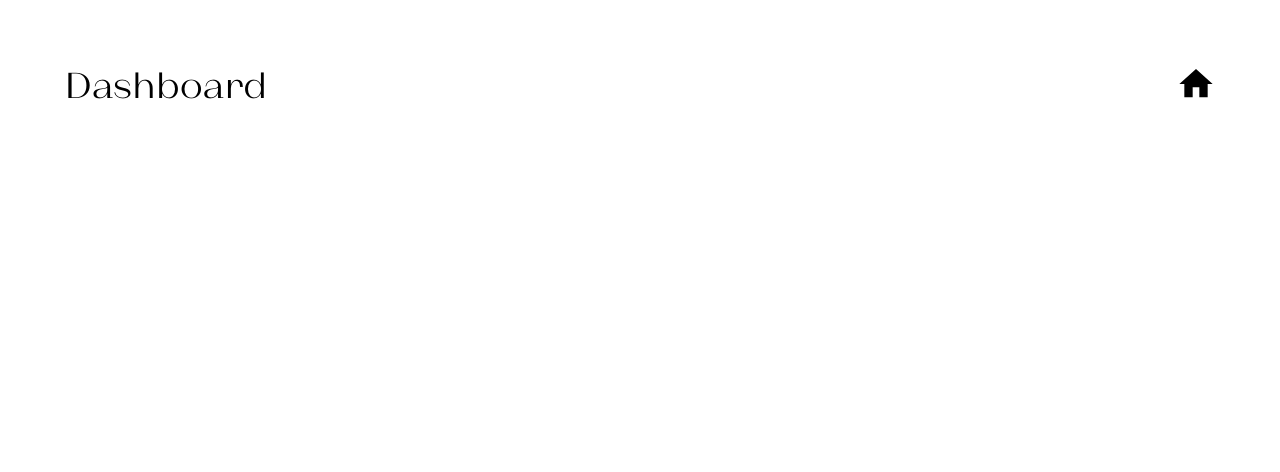
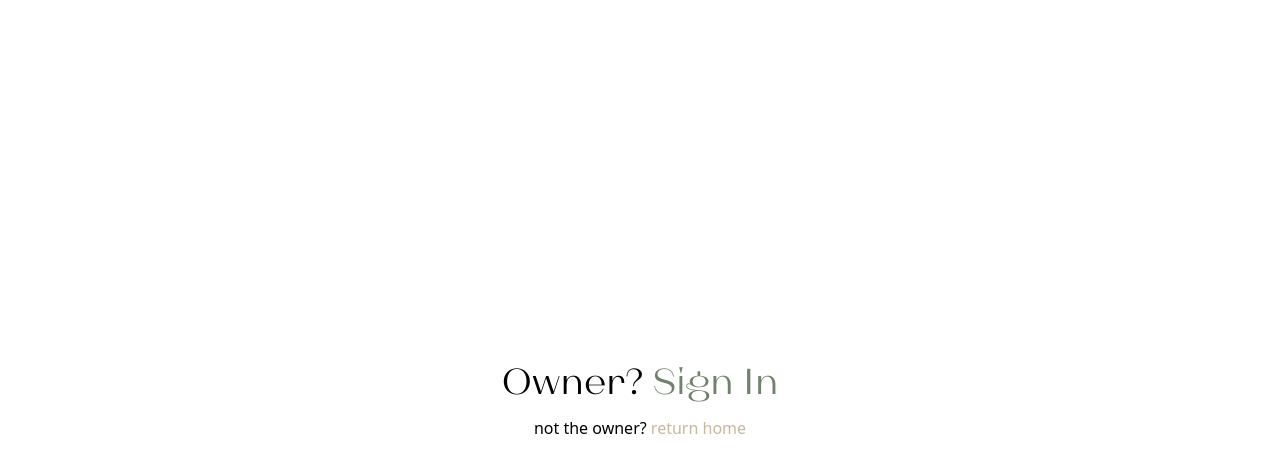
Before and after one commit to nebudev14/stoop-sale, a Next.js app: page /dashboard in a window 1280 px wide. Shown: the top 472 px of the page. Built offline with nearby package versions, Linux system fonts and the light colour scheme; no server answers.

Commit message:
auth protections

```diff
--- a/components/Catalog.js
+++ b/components/Catalog.js
@@ -1,7 +1,7 @@
 const Catalog = () => {
   return (
     /* one row */
-        <div className="flex grid-rows-4 gap-x-16 mt-10 justify-center">
+    <div className="flex justify-center grid-rows-4 mt-10 gap-x-16">
       <div className="catalog-boxes" onClick="">
         <img></img>
       </div>
@@ -18,7 +18,6 @@ const Catalog = () => {
         <img></img>
       </div>
 
-
     </div>
   );
 }
--- a/components/Navbar.js
+++ b/components/Navbar.js
@@ -1,10 +1,15 @@
+import { redirect } from "next/navigation";
+import { useRouter } from "next/router";
+
 const Navbar = () => {
+
+  const router = useRouter();
   return (
     <div className="flex item-center">
-      <text className="mr-auto font-miama text-6xl">STOOP SALE</text>
+      <text className="mr-auto text-6xl font-miama">STOOP SALE</text>
       <button className="mr-10">Browse</button>
-      <button className="mr-10">Sign in</button>
-      <button className="bg-stoop-green px-4 py-2 rounded-md text-white">RSVP</button>
+      <button className="mr-10" onClick={() => router.push("/dashboard")}>Sign in</button>
+      <button className="px-4 py-2 text-white rounded-md bg-stoop-green">RSVP</button>
     </div>
   );
 }
--- /dev/null
+++ b/components/Protected.js
@@ -0,0 +1,21 @@
+import { useSession } from "next-auth/react";
+import { signIn } from "next-auth/react";
+
+const Protected = ({ children }) => {
+  const { data: session, status } = useSession();
+  if (status === "loading") return <div className="flex items-center justify-center h-screen">Loading</div>
+  if (status === "unauthenticated") return (
+    <div className="flex flex-col items-center justify-center h-screen ">
+      <h1 className="mb-4 text-4xl font-kyiv">Owner? <span className=" text-stoop-green hover:cursor-pointer" onClick={() => signIn()}>Sign In</span></h1>
+      <h1 className="2xl">not the owner? <span className=" text-stoop-brown">return home</span></h1>
+    </div>
+  )
+
+  return (
+    <>
+      {session.user.admin ? children : <div className="flex items-center justify-center h-screen"><h1 className="text-2xl font-kyiv">You aren't an admin. Sorry!</h1></div>}
+    </>
+  );
+
+}
+export default Protected;
--- a/pages/dashboard/index.js
+++ b/pages/dashboard/index.js
@@ -1,12 +1,27 @@
+import Protected from "@/components/Protected";
+import { signOut } from "next-auth/react";
+import { FaSignOutAlt } from "react-icons/fa";
+
 import { MdHome } from "react-icons/md";
 
 export default function Dashboard() {
+
   return (
-    <div className="h-screen p-16">
-      <div className="flex items-center">
-        <h1 className="mr-auto text-4xl font-kyiv">Dashboard</h1>
-        <MdHome size={40} />
-      </div>
-    </div>
+    <>
+
+      <Protected>
+        <div className="h-screen p-16">
+          <div className="flex items-center">
+            <h1 className="mr-auto text-4xl font-kyiv">Dashboard</h1>
+            <MdHome size={30} />
+            <FaSignOutAlt size={30} className="ml-3 text-red-500 hover:cursor-pointer" onClick={() => {
+              signOut();
+            }} />
+
+          </div>
+        </div>
+
+      </Protected >
+    </>
   );
 }
--- a/pages/owner.js
+++ /dev/null
@@ -1,14 +0,0 @@
-/* Sign In page for the Stoop Sale hosts (Chelsea and Lil!). Uses NextAuth JS and Google OAuth to securely log users in through gmail
-  and validate if they are admins.
-*/
-
-import { signIn } from "next-auth/react";
-
-export default function Owner() {
-  return (
-    <div className="flex flex-col items-center justify-center h-screen ">
-      <h1 className="mb-4 text-4xl font-kyiv">Owner? <span className=" text-stoop-green hover:cursor-pointer" onClick={() => signIn()}>Sign In</span></h1>
-      <h1 className="2xl">not the owner? <span className=" text-stoop-brown">return home</span></h1>
-    </div>
-  );
-}
```
Lines whose indentation alone changed are shown as unchanged.
